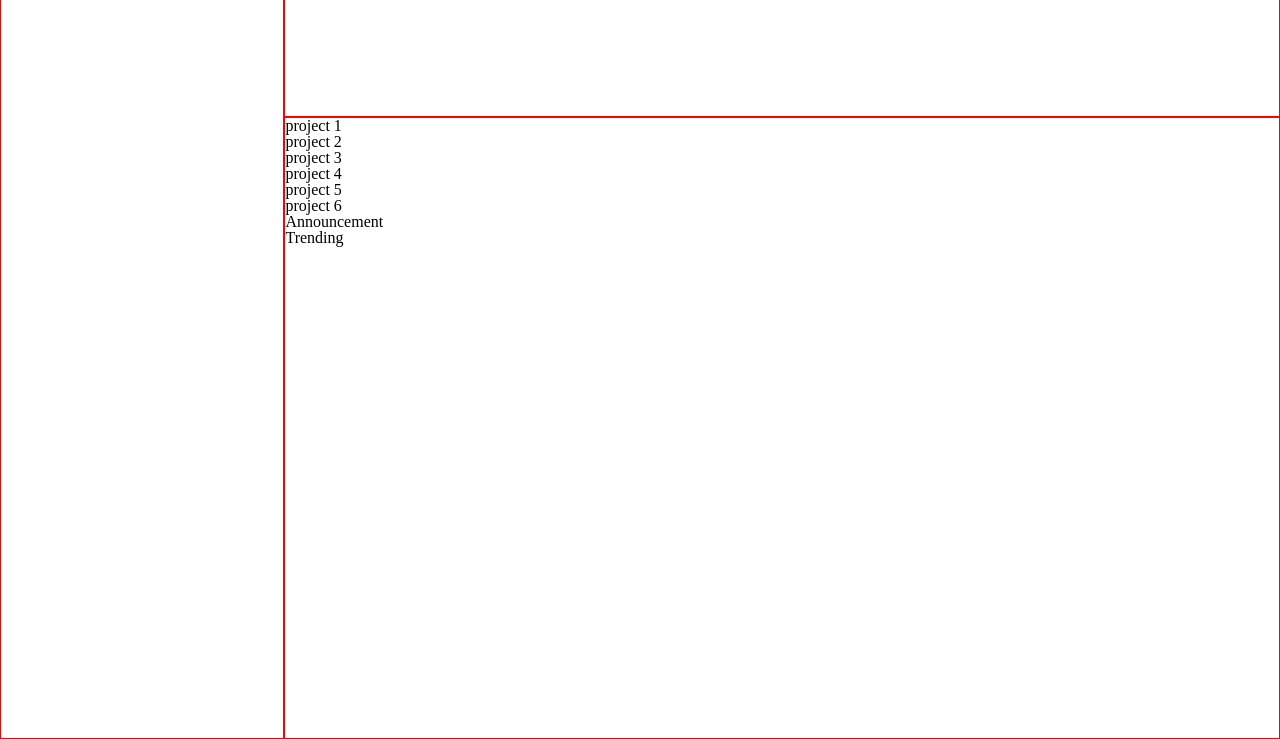
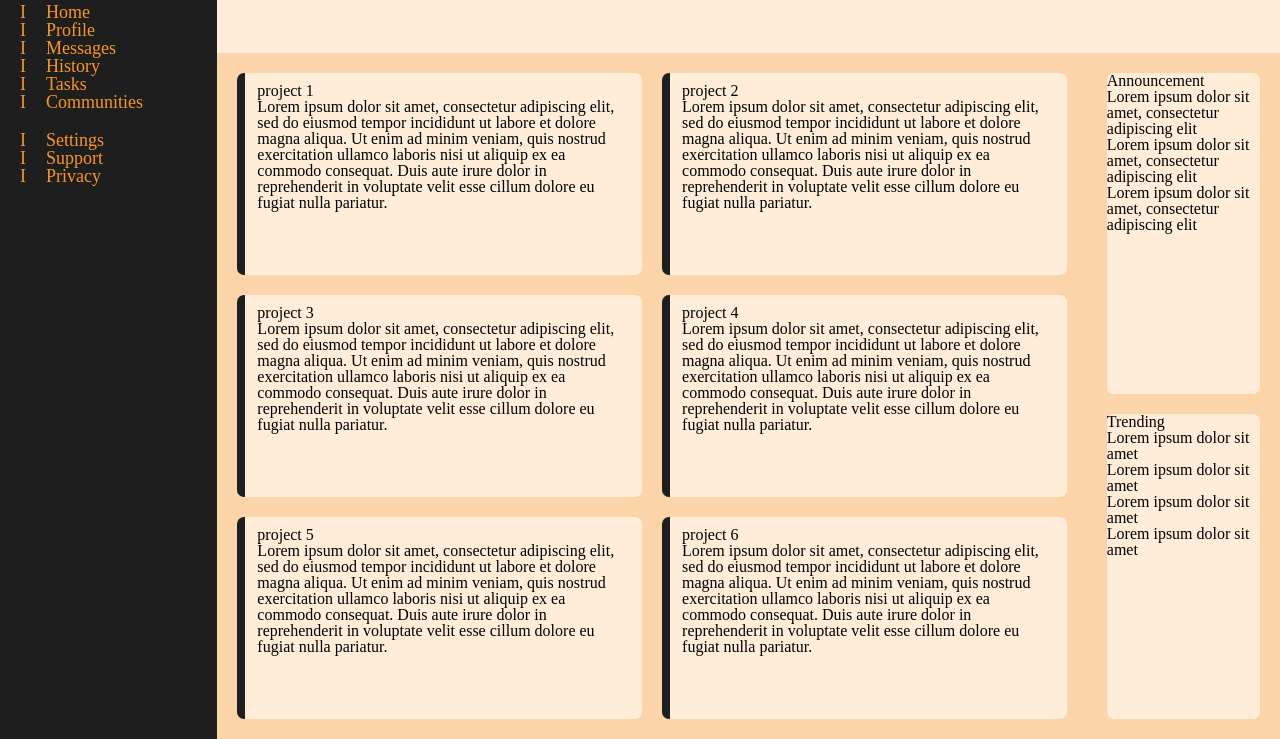
Before and after one commit to Fossu/odin-dashboard, a plain HTML site: page index.html in a window 1280 px wide. Shown: the part 61-800 px from the top of the page. Drawn offline with Linux system fonts and the light colour scheme.

Commit message:
Add content grid with style

```diff
--- a/index.html
+++ b/index.html
@@ -1,5 +1,6 @@
 <!DOCTYPE html>
 <html lang="en">
+
 <head>
   <meta charset="UTF-8">
   <meta http-equiv="X-UA-Compatible" content="IE=edge">
@@ -9,24 +10,94 @@
   <script src="js.js" defer></script>
   <title>Dashboard</title>
 </head>
+
 <body>
   <div class="globalContainer">
     <div class="header">THIS IS A HEAD</div>
-    <div class="dashboard">DASHBOARD</div>
+    <div class="dashboard">
+      <div class="dashboard_icon">
+        <div class="icon_with_text">
+          <div class="icon">I</div>
+          <div class="text">DASHBOARD</div>
+        </div>
+      </div>
+      <div class="first_icons">
+        <div class="icon_with_text">
+          <div class="icon">I</div>
+          <div class="text">Home</div>
+        </div>
+        <div class="icon_with_text">
+          <div class="icon">I</div>
+          <div class="text">Profile</div>
+        </div>
+        <div class="icon_with_text">
+          <div class="icon">I</div>
+          <div class="text">Messages</div>
+        </div>
+        <div class="icon_with_text">
+          <div class="icon">I</div>
+          <div class="text">History</div>
+        </div>
+        <div class="icon_with_text">
+          <div class="icon">I</div>
+          <div class="text">Tasks</div>
+        </div>
+        <div class="icon_with_text">
+          <div class="icon">I</div>
+          <div class="text">Communities</div>
+        </div>
+      </div>
+      <div class="second_icons">
+        <div class="icon_with_text">
+          <div class="icon">I</div>
+          <div class="text">Settings</div>
+        </div>
+        <div class="icon_with_text">
+          <div class="icon">I</div>
+          <div class="text">Support</div>
+        </div>
+        <div class="icon_with_text">
+          <div class="icon">I</div>
+          <div class="text">Privacy</div>
+        </div>
+      </div>
+    </div>
     <div class="content">
       <div class="projects">
-        <div class="project">project 1</div>
-        <div class="project">project 2</div>
-        <div class="project">project 3</div>
-        <div class="project">project 4</div>
-        <div class="project">project 5</div>
-        <div class="project">project 6</div>
+        <div class="project"><div class="title">project 1</div>
+        Lorem ipsum dolor sit amet, consectetur adipiscing elit, sed do eiusmod tempor incididunt ut labore et dolore magna aliqua. Ut enim ad minim veniam, quis nostrud exercitation ullamco laboris nisi ut aliquip ex ea commodo consequat. Duis aute irure dolor in reprehenderit in voluptate velit esse cillum dolore eu fugiat nulla pariatur.
+      </div>
+        <div class="project"><div class="title">project 2</div>
+        Lorem ipsum dolor sit amet, consectetur adipiscing elit, sed do eiusmod tempor incididunt ut labore et dolore magna aliqua. Ut enim ad minim veniam, quis nostrud exercitation ullamco laboris nisi ut aliquip ex ea commodo consequat. Duis aute irure dolor in reprehenderit in voluptate velit esse cillum dolore eu fugiat nulla pariatur.
+      </div>
+        <div class="project"><div class="title">project 3</div>
+        Lorem ipsum dolor sit amet, consectetur adipiscing elit, sed do eiusmod tempor incididunt ut labore et dolore magna aliqua. Ut enim ad minim veniam, quis nostrud exercitation ullamco laboris nisi ut aliquip ex ea commodo consequat. Duis aute irure dolor in reprehenderit in voluptate velit esse cillum dolore eu fugiat nulla pariatur.
+      </div>
+        <div class="project"><div class="title">project 4</div>
+        Lorem ipsum dolor sit amet, consectetur adipiscing elit, sed do eiusmod tempor incididunt ut labore et dolore magna aliqua. Ut enim ad minim veniam, quis nostrud exercitation ullamco laboris nisi ut aliquip ex ea commodo consequat. Duis aute irure dolor in reprehenderit in voluptate velit esse cillum dolore eu fugiat nulla pariatur.
+      </div>
+        <div class="project"><div class="title">project 5</div>
+        Lorem ipsum dolor sit amet, consectetur adipiscing elit, sed do eiusmod tempor incididunt ut labore et dolore magna aliqua. Ut enim ad minim veniam, quis nostrud exercitation ullamco laboris nisi ut aliquip ex ea commodo consequat. Duis aute irure dolor in reprehenderit in voluptate velit esse cillum dolore eu fugiat nulla pariatur.
+      </div>
+        <div class="project"><div class="title">project 6</div>
+        Lorem ipsum dolor sit amet, consectetur adipiscing elit, sed do eiusmod tempor incididunt ut labore et dolore magna aliqua. Ut enim ad minim veniam, quis nostrud exercitation ullamco laboris nisi ut aliquip ex ea commodo consequat. Duis aute irure dolor in reprehenderit in voluptate velit esse cillum dolore eu fugiat nulla pariatur.
+      </div>
       </div>
       <div class="news">
-        <div class="announcements">Announcement</div>
-        <div class="trending">Trending</div>
+        <div class="announcements"><div class="title">Announcement</div>
+        <div class="ann">Lorem ipsum dolor sit amet, consectetur adipiscing elit</div>
+        <div class="ann">Lorem ipsum dolor sit amet, consectetur adipiscing elit</div>
+        <div class="ann">Lorem ipsum dolor sit amet, consectetur adipiscing elit</div>
+      </div>
+        <div class="trending"><div class="title">Trending</div>
+        <div class="tr">Lorem ipsum dolor sit amet</div>
+        <div class="tr">Lorem ipsum dolor sit amet</div>
+        <div class="tr">Lorem ipsum dolor sit amet</div>
+        <div class="tr">Lorem ipsum dolor sit amet</div>
+      </div>
       </div>
     </div>
   </div>
 </body>
+
 </html>
--- a/style.css
+++ b/style.css
@@ -1,23 +1,80 @@
+:root {
+  --one: #1e1e1e;
+  --one2: #f7952c67;
+  --one3: #ffedd9;
+  --two: #9b69ff;
+  --three: #f7952c;
+}
+
 .globalContainer {
   display: grid;
   width: 100vw;
   height: 100vh;
   box-sizing: border-box;
-  grid-template-columns: 1fr 3.5fr;
-  grid-template-rows: 1fr 3.5fr;
+  grid-template-columns: 1fr 5fr;
+  grid-template-rows: 1fr 6fr;
 }
 
 .header {
   grid-area: 1/2/2/3;
-  border: 1px red solid;
+  background-color: var(--one3);
 }
 
 .dashboard {
   grid-area: 1/1/3/2;
-  border: 1px red solid;
+  background-color: var(--one);
+  color: var(--three);
+  display: grid;
+  grid-auto-rows: minmax(min-content, max-content);
+  row-gap: 20px;
+  padding: 20px;
 }
 
 .content {
   grid-area: 2/2/3/3;
-  border: 1px red solid;
+  background-color: var(--one2);
+  display: grid;
+  grid-auto-flow: column;
+  grid-auto-columns: 4.5fr 1fr;
 }
+
+.icon_with_text {
+  display: grid;
+  grid-auto-flow: column;
+  grid-auto-columns: minmax(min-content, max-content);
+  column-gap: 20px;
+  font-size: 18px;
+  justify-items: start;
+}
+
+.projects {
+  display: grid;
+  grid-template-columns: 1fr 1fr;
+  grid-template-rows: 1fr 1fr 1fr;
+  padding: 20px;
+  row-gap: 20px;
+  column-gap: 20px;
+}
+
+.project {
+  background-image: linear-gradient(to left, rgba(0,0,0,0) 98%, var(--one) 2%);
+  padding-left: 20px;
+  padding-right: 10px;
+  padding-top: 10px;
+  padding-bottom: 10px;
+}
+
+.project, .announcements, .trending {
+  background-color: var(--one3);
+  border-radius: 7px;
+}
+
+.news {
+  display: grid;
+  padding: 20px;
+  row-gap: 20px;
+}
+
+.dashboard_icon .icon_with_text {
+  font-size: 24px;
+}
```
